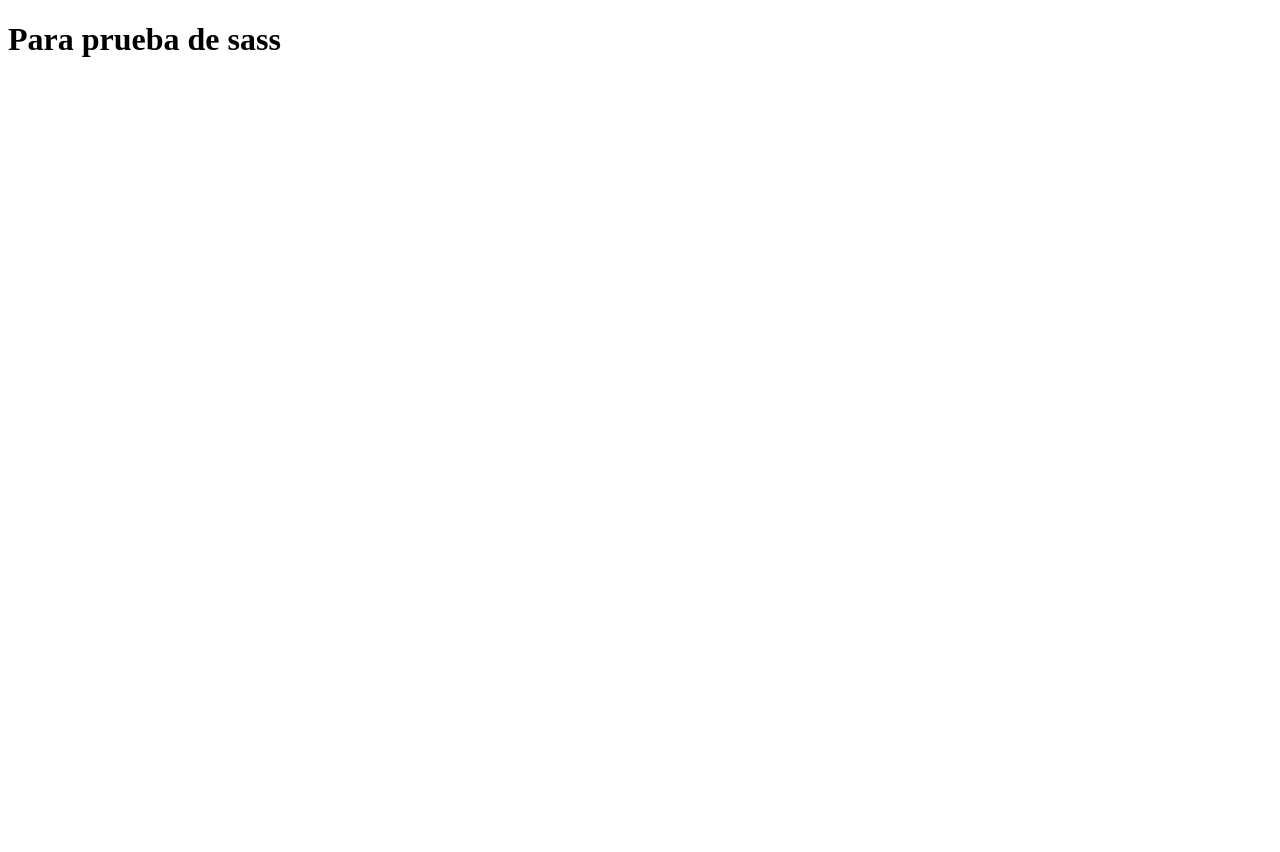
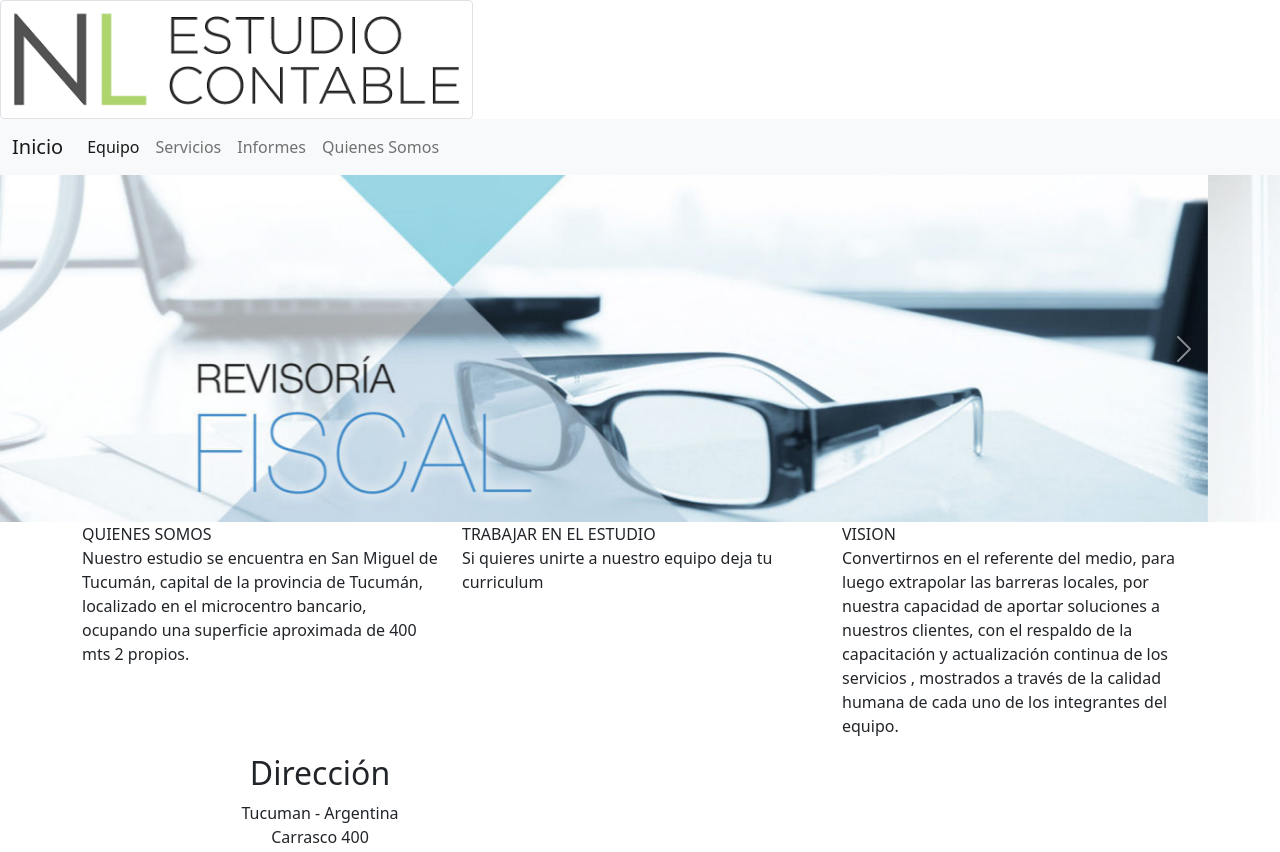
Before and after one commit to MatiasOrellana028/tarea-mati-sass, a plain HTML site: page index.html in a window 1280 px wide. Shown: the top 852 px of the page. Before the commit the page ends 800 px from the top, so only its background shows below. Drawn offline with nearby package versions, Linux system fonts and the light colour scheme.

Commit message:
agregue el contenido al index

```diff
--- a/index.html
+++ b/index.html
@@ -4,9 +4,107 @@
     <meta charset="UTF-8">
     <meta http-equiv="X-UA-Compatible" content="IE=edge">
     <meta name="viewport" content="width=device-width, initial-scale=1.0">
-    <title>Iniciot</title>
+    <link href="https://cdn.jsdelivr.net/npm/bootstrap@5.1.3/dist/css/bootstrap.min.css" rel="stylesheet" integrity="sha384-1BmE4kWBq78iYhFldvKuhfTAU6auU8tT94WrHftjDbrCEXSU1oBoqyl2QvZ6jIW3" crossorigin="anonymous">
+    <link rel="stylesheet" href="./css/style2.css">
+    <title>Inicio</title>
 </head>
 <body>
-    <h1>Para prueba de sass</h1>
+    <header>
+        <div>
+            <img src="./imagenes/logo.png" class="img-thumbnail logo" alt="...">
+        </div>
+    </header>
+    <nav class="navbar navbar-expand-lg navbar-light bg-light">
+        <div class="container-fluid">
+          <a class="navbar-brand" href="./indexBootstrap.html">Inicio</a>
+          <button class="navbar-toggler" type="button" data-bs-toggle="collapse" data-bs-target="#navbarNav" aria-controls="navbarNav" aria-expanded="false" aria-label="Toggle navigation">
+            <span class="navbar-toggler-icon"></span>
+          </button>
+          <div class="collapse navbar-collapse inicio__menu" id="navbarNav">
+            <ul class="navbar-nav">
+              <li class="nav-item">
+                <a class="nav-link active" aria-current="page" href="./paginasBoostrap/equipo.html">Equipo</a>
+              </li>
+              <li class="nav-item">
+                <a class="nav-link" href="./paginasBoostrap/servicios.html">Servicios</a>
+              </li>
+              <li class="nav-item">
+                <a class="nav-link" href="./paginasBoostrap/informes.html">Informes</a>
+              </li>
+              <li class="nav-item">
+                <a class="nav-link" href="./paginasBoostrap/quienesSomos.html">Quienes Somos</a>
+              </li>
+            </ul>
+          </div>
+        </div>
+      </nav>
+      <div id="carouselExampleControls" class="carousel slide col-lg-12" data-bs-ride="carousel">
+        <div class="carousel-inner">
+          <div class="carousel-item active">
+            <img src="./imagenes/SLIDER01-1400x380.jpg" class="d-block w-100" alt="...">
+          </div>
+          <div class="carousel-item">
+            <img src="./imagenes/SLIDER02-1400x380.jpg" class="d-block w-100" alt="...">
+          </div>
+          <div class="carousel-item">
+            <img src="./imagenes/SLIDER03-1400x380.jpg" class="d-block w-100" alt="...">
+          </div>
+        </div>
+        <button class="carousel-control-prev" type="button" data-bs-target="#carouselExampleControls" data-bs-slide="prev">
+          <span class="carousel-control-prev-icon" aria-hidden="true"></span>
+          <span class="visually-hidden">Previous</span>
+        </button>
+        <button class="carousel-control-next" type="button" data-bs-target="#carouselExampleControls" data-bs-slide="next">
+          <span class="carousel-control-next-icon" aria-hidden="true"></span>
+          <span class="visually-hidden">Next</span>
+        </button>
+      </div>
+      <div class="container">
+        <div class="row">
+          <div class="col-12 col-md-4">
+            QUIENES SOMOS
+            <p>
+                Nuestro estudio se encuentra en San Miguel de Tucumán, capital de la provincia de Tucumán, localizado en el microcentro bancario, ocupando una superficie aproximada de 400 mts 2 propios.
+            </p>
+          </div>
+          <div class="col-12 col-md-4">
+            TRABAJAR EN EL ESTUDIO
+            <p>
+                Si quieres unirte a nuestro equipo deja tu curriculum
+            </p>
+          </div>
+          <div class="col-12 col-md-4 ">
+            VISION
+            <p>
+                Convertirnos en el referente del medio, para luego extrapolar las barreras locales, por nuestra capacidad de aportar soluciones a nuestros clientes, con el respaldo de la capacitación y actualización continua de los servicios , mostrados a través de la calidad humana de cada uno de los integrantes del equipo.
+            </p>
+          </div>
+        </div>
+      </div>
+      <footer class="text-center footer-style">
+            <div class="pie">
+                <div class="col-md-6 footer-col">
+                    <h2>Dirección</h2>
+                    <p>
+                        Tucuman - Argentina <br />
+                        Carrasco 400
+                    </p>
+                </div>
+                <div class="logos col-md-6">
+                    <a href="https://www.youtube.com/?hl=ES" target="_blank"><img alt="Siguenos en YouTube" src="https://lh6.googleusercontent.com/-rVomfUIWxBw/T3ld3h7qGnI/AAAAAAAAAqs/Mvp1kyj9bzo/s32/youtube32.png"/></a>
+                    <a href="http://twitter.com" target="_blank"><img src="https://lh5.googleusercontent.com/-x-K74Nqb3_8/T3ld3Uti0KI/AAAAAAAAAq0/hr-30_WBTzc/s32/twitter32.png" alt="Síguenos en Twitter" /></a>
+                    <a href="http://www.facebook.com" target="_blank"><img alt="Siguenos en Facebook" src="https://lh5.googleusercontent.com/-4A-Wbh0NZ_Q/T3ld0epmoXI/AAAAAAAAApk/9sdoq81hjVg/s32/facebook32.png"/></a>
+                    <a href="URL_DE_TU_PERFIL_INSTRAGRAM" target="_blank"><img alt="Siguenos en Blogger" src="https://lh5.googleusercontent.com/-2cd4qn_7yDs/UIqEfqncDaI/AAAAAAAABfw/qhUaWfiH7DU/s32/instagram32.png"/></a>
+
+                </div>
+         </div>
+    </footer>
+
+
+
+
+
+    <script src="https://cdn.jsdelivr.net/npm/@popperjs/core@2.10.2/dist/umd/popper.min.js" integrity="sha384-7+zCNj/IqJ95wo16oMtfsKbZ9ccEh31eOz1HGyDuCQ6wgnyJNSYdrPa03rtR1zdB" crossorigin="anonymous"></script>
+<script src="https://cdn.jsdelivr.net/npm/bootstrap@5.1.3/dist/js/bootstrap.min.js" integrity="sha384-QJHtvGhmr9XOIpI6YVutG+2QOK9T+ZnN4kzFN1RtK3zEFEIsxhlmWl5/YESvpZ13" crossorigin="anonymous"></script>
 </body>
 </html>
```
Also changed, not shown: components/_header.scss (added), css/style2.css (added), imagenes/SLIDER01-1400x380.jpg (added), imagenes/SLIDER02-1400x380.jpg (added), imagenes/SLIDER03-1400x380.jpg (added), imagenes/admidepersonal.png (added), imagenes/auditoria.png (added), imagenes/equipo.png (added), imagenes/impuestos.png (added), imagenes/informes.jpg (added), imagenes/logo.png (added), imagenes/servicios.png (added), imagenes/slidercv.jpg (added), scss/style.scss (added).
